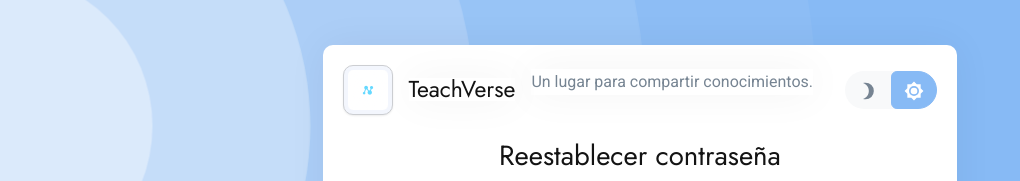
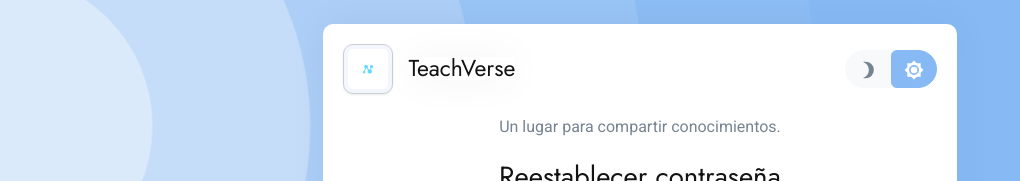
Before and after one commit to Ballwictb/TechVerse, a plain HTML site: page app/reset-pass.html in a window 1280 px wide. Shown: the part 224-405 px from the top of the page, without its empty margins (0-1020 px from the left). Drawn offline with nearby package versions, Linux system fonts and the light colour scheme.

Commit message:
Reorganize logo description in reset-pass.html for improved clarity

```diff
--- a/app/reset-pass.html
+++ b/app/reset-pass.html
@@ -36,7 +36,6 @@
                               class="img-fluid rounded-normal d-lg-block d-sm-block light-logo logo img-thumbnail"
                               alt="logo">
                            <h4 class="logo-title  text-mobile-32 ml-3 shadow">TeachVerse</h4>
-                           <p class="logo-title  text-mobile-32 ml-3 shadow">Un lugar para compartir conocimientos.</p>
                         </div>
 
                         <div class="d-flex bg-body rounded-5 ">
@@ -56,6 +55,8 @@
                            </div>
                         </div>
                      </div>
+
+                     <p>Un lugar para compartir conocimientos.</p>
                      <h3 class="mb-2 text-mobile-23 ">Reestablecer contraseña</h3>
 
                      <form id="formulario" method="get">
```
